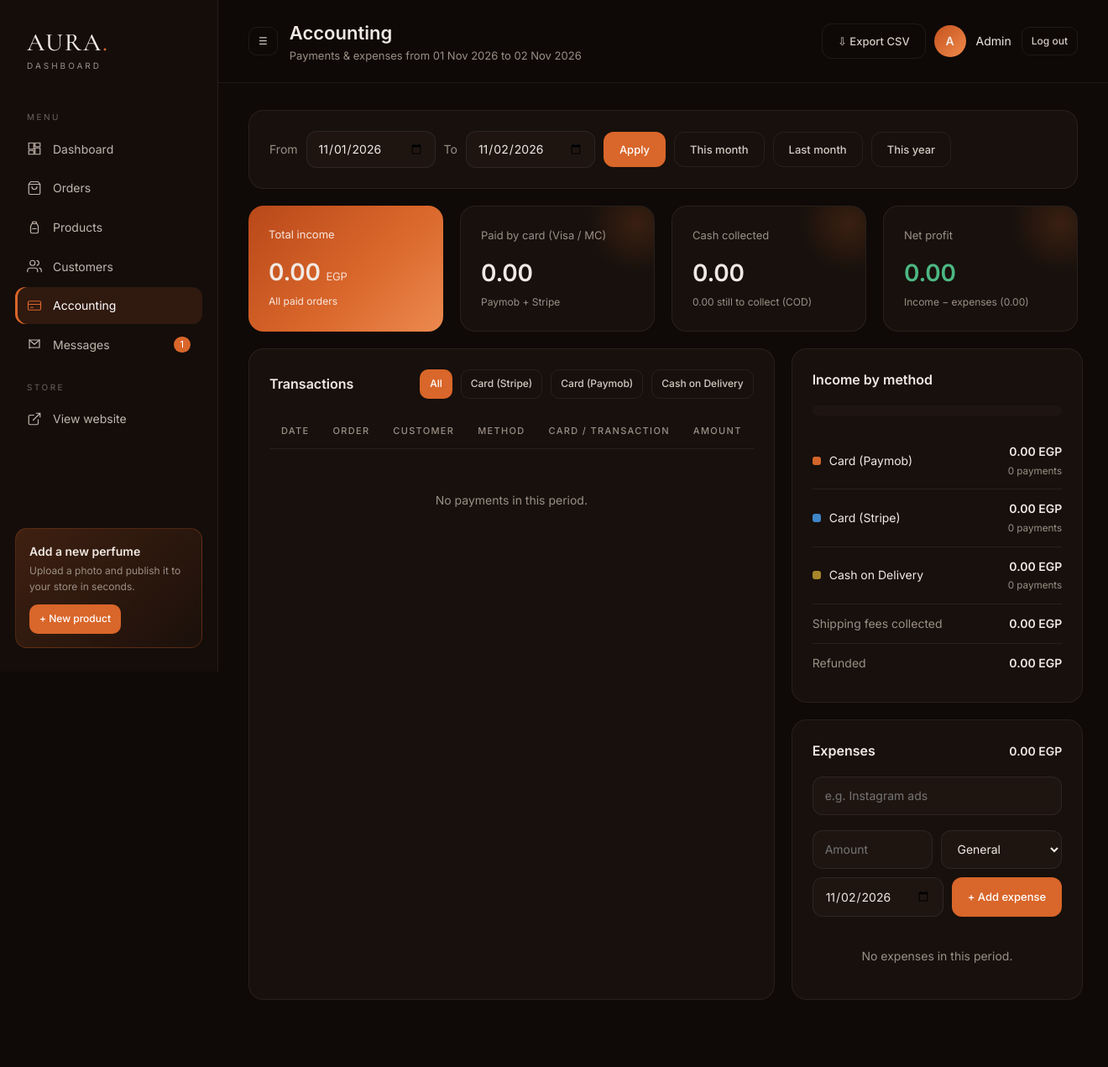
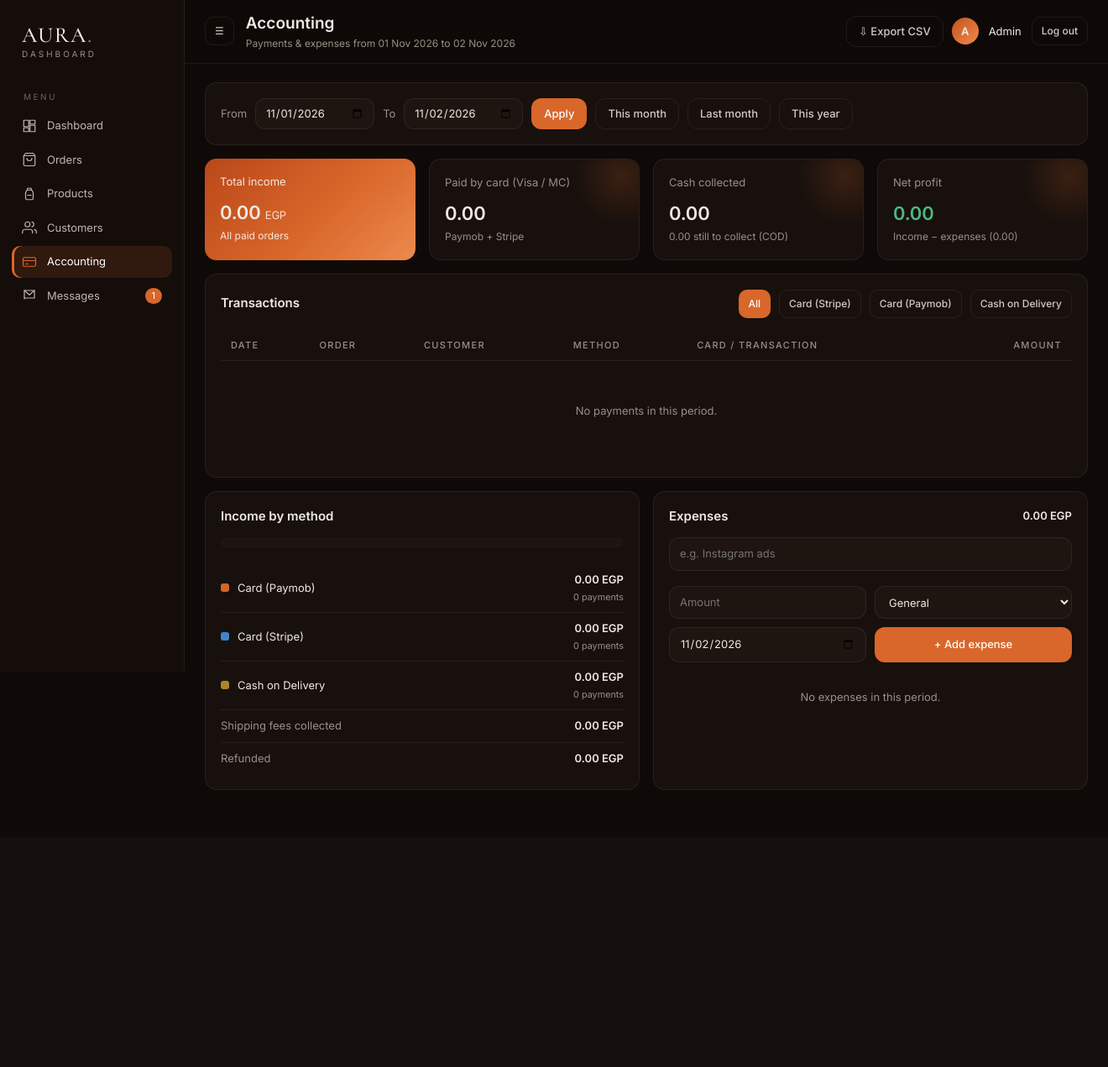
Before and after one commit to shehabramadan701-wq/Perfume-Website, a Laravel app: page /admin/accounting in a window 1320 px wide. Shown: the whole page at 84% size. After the commit the page ends 941 px from the top, so only its background shows below. Run offline with Laravel 12, Linux system fonts and the light colour scheme; a user stored in the database is signed in; data comes from the database, SQL or seed files in the repository.

Commit message:
Fix home page scroll, fit dashboard to smaller screens, fix card total
- Home page no longer stays locked (no scroll) when returning to it after
  the intro was already seen, including via the Back button
- Dashboard: more compact sizes, columns can no longer push the page wider
  than the screen, accounting side panel moves under the table on
  screens below 1500px
- Remove the "View website" link and "Add a new perfume" box from the
  sidebar
- Accounting: "Paid by card" summed by database id instead of payment
  method and always showed 0; add a test for the card/cash split
- Bump asset versions so browsers load the new CSS/JS

Co-Authored-By: Claude Opus 5.5 <noreply@anthropic.com>
Claude-Session: https://claude.ai/code/session_014etfknh8TeG2Ts5qHMc7X8

```diff
--- a/app/Http/Controllers/Admin/AccountingController.php
+++ b/app/Http/Controllers/Admin/AccountingController.php
@@ -26,7 +26,7 @@ class AccountingController extends Controller
 
         $summary = [
             'income' => $income,
-            'card' => (float) $byMethod->only(['stripe', 'paymob'])->sum('total'),
+            'card' => (float) (($byMethod['stripe']->total ?? 0) + ($byMethod['paymob']->total ?? 0)),
             'cash' => (float) ($byMethod['cod']->total ?? 0),
             'shipping' => $shippingIncome,
             'expenses' => $expenseTotal,
--- a/public/css/admin.css
+++ b/public/css/admin.css
@@ -18,7 +18,7 @@
     --radius: 18px;
 }
 * { box-sizing: border-box; margin: 0; padding: 0; }
-body { background: var(--bg); color: var(--text); font-family: 'Inter', system-ui, sans-serif; font-size: 14px; line-height: 1.55; }
+body { background: var(--bg); color: var(--text); font-family: 'Inter', system-ui, sans-serif; font-size: 13px; line-height: 1.5; overflow-x: hidden; }
 a { color: inherit; text-decoration: none; }
 button { font: inherit; cursor: pointer; border: 0; background: none; color: inherit; }
 .serif { font-family: 'Cormorant Garamond', Georgia, serif; }
@@ -26,17 +26,17 @@ button { font: inherit; cursor: pointer; border: 0; background: none; color: inh
 .icon { width: 18px; height: 18px; stroke: currentColor; fill: none; stroke-width: 1.6; stroke-linecap: round; stroke-linejoin: round; flex-shrink: 0; }
 
 /* Layout */
-.app { display: grid; grid-template-columns: 260px 1fr; min-height: 100vh; }
+.app { display: grid; grid-template-columns: 220px minmax(0, 1fr); min-height: 100vh; }
 .sidebar {
-    background: var(--side); border-right: 1px solid var(--line); padding: 28px 18px; position: sticky; top: 0; height: 100vh;
+    background: var(--side); border-right: 1px solid var(--line); padding: 22px 14px; overflow-y: auto; position: sticky; top: 0; height: 100vh;
     display: flex; flex-direction: column;
 }
-.brand { font-family: 'Cormorant Garamond', serif; font-size: 30px; padding: 0 14px 28px; letter-spacing: .06em; }
+.brand { font-family: 'Cormorant Garamond', serif; font-size: 26px; padding: 0 12px 18px; letter-spacing: .06em; }
 .brand span { color: var(--accent); }
 .brand small { display: block; font-family: 'Inter'; font-size: 10px; letter-spacing: .3em; color: var(--muted); margin-top: -4px; }
 .side-label { font-size: 10px; letter-spacing: .25em; text-transform: uppercase; color: #6d625a; padding: 18px 14px 8px; }
 .side-nav a {
-    display: flex; align-items: center; gap: 13px; padding: 11px 14px; border-radius: 12px; color: #c2b6ad; margin-bottom: 3px;
+    display: flex; align-items: center; gap: 12px; padding: 9px 12px; border-radius: 10px; color: #c2b6ad; margin-bottom: 3px;
     transition: background .2s, color .2s;
 }
 .side-nav a:hover { background: rgba(255, 255, 255, .04); color: #fff; }
@@ -48,32 +48,33 @@ button { font: inherit; cursor: pointer; border: 0; background: none; color: inh
 
 .main { min-width: 0; }
 .topbar {
-    display: flex; align-items: center; justify-content: space-between; gap: 20px; padding: 22px 36px;
-    border-bottom: 1px solid var(--line); position: sticky; top: 0; z-index: 10; background: rgba(15, 10, 8, .85); backdrop-filter: blur(12px);
+    display: flex; align-items: center; justify-content: space-between; gap: 14px; padding: 14px 24px;
+    border-bottom: 1px solid var(--line); position: sticky; top: 0; z-index: 10; flex-wrap: wrap; background: rgba(15, 10, 8, .85); backdrop-filter: blur(12px);
 }
-.topbar h1 { font-size: 22px; font-weight: 600; }
-.topbar .sub { color: var(--muted); font-size: 13px; }
+.topbar h1 { font-size: 19px; font-weight: 600; }
+.topbar .sub { color: var(--muted); font-size: 12px; }
 .user-chip { display: flex; align-items: center; gap: 12px; }
-.avatar { width: 38px; height: 38px; border-radius: 50%; background: linear-gradient(135deg, #c4521d, #f08a4b); display: grid; place-items: center; font-weight: 600; }
-.content { padding: 32px 36px 60px; }
+.avatar { width: 32px; height: 32px; border-radius: 50%; background: linear-gradient(135deg, #c4521d, #f08a4b); display: grid; place-items: center; font-weight: 600; }
+.content { padding: 22px 24px 40px; }
 .menu-toggle { display: none; }
 
 /* Cards */
-.card { background: var(--surface); border: 1px solid var(--line); border-radius: var(--radius); padding: 24px; }
-.card-head { display: flex; justify-content: space-between; align-items: center; margin-bottom: 18px; gap: 12px; flex-wrap: wrap; }
-.card-head h3 { font-size: 16px; font-weight: 600; }
-.grid { display: grid; gap: 20px; }
+.card { background: var(--surface); border: 1px solid var(--line); border-radius: 14px; padding: 18px; min-width: 0; }
+.card-head { display: flex; justify-content: space-between; align-items: center; margin-bottom: 14px; gap: 12px; flex-wrap: wrap; }
+.card-head h3 { font-size: 15px; font-weight: 600; }
+.grid { display: grid; gap: 16px; }
+.grid > * { min-width: 0; }
 .g-4 { grid-template-columns: repeat(4, 1fr); }
 .g-3 { grid-template-columns: repeat(3, 1fr); }
 .g-2 { grid-template-columns: 1fr 1fr; }
 .g-main { grid-template-columns: 2fr 1fr; }
-.mb { margin-bottom: 20px; }
+.mb { margin-bottom: 16px; }
 
 .stat { position: relative; overflow: hidden; }
 .stat::after { content: ''; position: absolute; right: -40px; top: -40px; width: 120px; height: 120px; border-radius: 50%; background: radial-gradient(circle, rgba(217, 102, 42, .18), transparent 70%); }
 .stat .top { display: flex; justify-content: space-between; align-items: center; color: var(--muted); font-size: 13px; }
-.stat .ico { width: 40px; height: 40px; border-radius: 12px; display: grid; place-items: center; background: var(--accent-soft); color: var(--accent); }
-.stat .value { font-size: 28px; font-weight: 600; margin: 14px 0 4px; letter-spacing: -.01em; }
+.stat .ico { width: 34px; height: 34px; border-radius: 12px; display: grid; place-items: center; background: var(--accent-soft); color: var(--accent); }
+.stat .value { font-size: 22px; font-weight: 600; margin: 10px 0 2px; letter-spacing: -.01em; }
 .stat .value small { font-size: 13px; color: var(--muted); font-weight: 400; }
 .stat .hint { font-size: 12px; color: var(--muted); }
 .stat.hero-stat { background: linear-gradient(135deg, #b9481a 0%, #d9662a 55%, #ec8a4f 100%); border: 0; }
@@ -84,13 +85,13 @@ button { font: inherit; cursor: pointer; border: 0; background: none; color: inh
 /* Tables */
 .table-wrap { overflow-x: auto; }
 table { width: 100%; border-collapse: collapse; }
-th { text-align: left; font-size: 11px; letter-spacing: .12em; text-transform: uppercase; color: var(--muted); font-weight: 500; padding: 12px 14px; border-bottom: 1px solid var(--line); white-space: nowrap; }
-td { padding: 14px; border-bottom: 1px solid var(--line); vertical-align: middle; }
+th { text-align: left; font-size: 11px; letter-spacing: .12em; text-transform: uppercase; color: var(--muted); font-weight: 500; padding: 10px 12px; border-bottom: 1px solid var(--line); white-space: nowrap; }
+td { padding: 11px 12px; border-bottom: 1px solid var(--line); vertical-align: middle; white-space: nowrap; }
 tbody tr { transition: background .15s; }
 tbody tr:hover { background: rgba(255, 255, 255, .025); }
 tbody tr:last-child td { border-bottom: 0; }
 td strong { white-space: nowrap; }
-.thumb { width: 46px; height: 46px; border-radius: 12px; object-fit: cover; border: 1px solid var(--line); }
+.thumb { width: 40px; height: 40px; border-radius: 12px; object-fit: cover; border: 1px solid var(--line); }
 .cell-main { display: flex; align-items: center; gap: 12px; }
 .cell-main strong { display: block; font-weight: 500; }
 .cell-main small { color: var(--muted); }
@@ -108,7 +109,7 @@ td strong { white-space: nowrap; }
 .card-badge { font-size: 11px; font-weight: 700; letter-spacing: .04em; padding: 3px 7px; border-radius: 5px; background: #fff; color: #1a1f71; text-transform: uppercase; margin-right: 6px; }
 
 /* Buttons & forms */
-.btn { display: inline-flex; align-items: center; gap: 8px; padding: 10px 18px; border-radius: 12px; font-size: 13px; font-weight: 500; transition: .2s; border: 1px solid transparent; white-space: nowrap; }
+.btn { display: inline-flex; align-items: center; gap: 8px; padding: 8px 14px; border-radius: 12px; font-size: 13px; font-weight: 500; transition: .2s; border: 1px solid transparent; white-space: nowrap; }
 .btn-primary { background: var(--accent); color: #fff; }
 .btn-primary:hover { background: #e7753a; }
 .btn-ghost { border-color: var(--line); color: #d6cbc3; }
@@ -117,7 +118,7 @@ td strong { white-space: nowrap; }
 .btn-danger:hover { background: rgba(226, 96, 79, .12); }
 .btn-sm { padding: 7px 11px; font-size: 12px; border-radius: 10px; }
 .input, select, textarea {
-    width: 100%; background: var(--surface-2); border: 1px solid var(--line); border-radius: 12px; padding: 11px 14px;
+    width: 100%; background: var(--surface-2); border: 1px solid var(--line); border-radius: 12px; padding: 9px 12px;
     color: var(--text); font: inherit; outline: none; transition: border-color .2s;
 }
 .input:focus, select:focus, textarea:focus { border-color: var(--accent); }
@@ -126,7 +127,7 @@ label.lbl { display: block; font-size: 12px; color: var(--muted); margin-bottom:
 .field { margin-bottom: 18px; }
 .error { color: var(--bad); font-size: 12px; margin-top: 5px; display: block; }
 .toolbar { display: flex; gap: 10px; flex-wrap: wrap; align-items: center; }
-.toolbar .input, .toolbar select { width: auto; min-width: 150px; padding: 9px 13px; }
+.toolbar .input, .toolbar select { width: auto; min-width: 130px; padding: 7px 11px; }
 .switch { display: flex; align-items: center; gap: 10px; cursor: pointer; padding: 12px 14px; border: 1px solid var(--line); border-radius: 12px; }
 .switch input { accent-color: var(--accent); width: 17px; height: 17px; }
 .upload { border: 1.5px dashed var(--line); border-radius: 16px; padding: 18px; text-align: center; cursor: pointer; transition: border-color .2s; display: block; }
@@ -138,7 +139,7 @@ label.lbl { display: block; font-size: 12px; color: var(--muted); margin-bottom:
 .alert-error { background: rgba(226, 96, 79, .1); border: 1px solid rgba(226, 96, 79, .3); color: #f3a598; }
 
 /* Lists */
-.list-row { display: flex; justify-content: space-between; align-items: center; padding: 12px 0; border-bottom: 1px solid var(--line); gap: 12px; }
+.list-row { display: flex; justify-content: space-between; align-items: center; padding: 9px 0; border-bottom: 1px solid var(--line); gap: 12px; }
 .list-row:last-child { border: 0; }
 .kv { display: grid; grid-template-columns: 140px 1fr; gap: 10px 16px; }
 .kv dt { color: var(--muted); }
@@ -150,7 +151,7 @@ label.lbl { display: block; font-size: 12px; color: var(--muted); margin-bottom:
 .seg-bar span:last-child { border-radius: 0 4px 4px 0; }
 .legend-dot { width: 10px; height: 10px; border-radius: 3px; display: inline-block; margin-right: 10px; }
 
-.chart-box { position: relative; height: 290px; }
+.chart-box { position: relative; height: 240px; }
 .empty-state { text-align: center; padding: 50px 20px; color: var(--muted); }
 
 /* Pagination */
@@ -168,7 +169,13 @@ label.lbl { display: block; font-size: 12px; color: var(--muted); margin-bottom:
 .login-box { display: flex; align-items: center; justify-content: center; padding: 40px; }
 .login-box form { width: min(380px, 100%); }
 
-@media (max-width: 1200px) { .g-4 { grid-template-columns: 1fr 1fr; } .g-main { grid-template-columns: 1fr; } }
+@media (max-width: 1280px) { .g-main { grid-template-columns: 1fr; } }
+/* Accounting: transactions table + side panel; panel moves under the table on smaller screens */
+.g-acc { grid-template-columns: 2fr 1fr; }
+.acc-side { display: grid; gap: 16px; align-content: start; }
+@media (max-width: 1500px) { .g-acc { grid-template-columns: 1fr; } .acc-side { grid-template-columns: 1fr 1fr; } }
+@media (max-width: 900px) { .acc-side { grid-template-columns: 1fr; } }
+@media (max-width: 1100px) { .g-4 { grid-template-columns: 1fr 1fr; } }
 @media (max-width: 900px) {
     .app { grid-template-columns: 1fr; }
     .sidebar { position: fixed; left: 0; z-index: 30; width: 260px; transform: translateX(-100%); transition: transform .3s; }
--- a/public/js/shop.js
+++ b/public/js/shop.js
@@ -173,9 +173,15 @@
     // "Play Atmosphere" button replays the intro
     $$('[data-replay-intro]').forEach(b => b.addEventListener('click', play));
 
+    // Coming back from another page (Back button restores the page from cache)
+    addEventListener('pageshow', e => {
+        if (e.persisted && finished) { document.body.classList.remove('no-scroll'); ready(); }
+    });
+
     if (reduced || sessionStorage.getItem('auraIntroSeen')) {
         intro.classList.add('done');
         finished = true;
+        document.body.classList.remove('no-scroll');
         ready();
     } else {
         play();
--- a/resources/views/admin/accounting/index.blade.php
+++ b/resources/views/admin/accounting/index.blade.php
@@ -26,7 +26,7 @@
     <div class="card stat"><div class="top">Net profit</div><div class="value" style="color: {{ $summary['net'] >= 0 ? 'var(--good)' : 'var(--bad)' }}">{{ number_format($summary['net'], 2) }}</div><div class="hint">Income − expenses ({{ number_format($summary['expenses'], 2) }})</div></div>
 </div>
 
-<div class="grid g-main mb">
+<div class="grid g-acc mb">
     <div class="card">
         <div class="card-head">
             <h3>Transactions</h3>
@@ -61,8 +61,8 @@
         {{ $transactions->links() }}
     </div>
 
-    <div>
-        <div class="card mb">
+    <div class="acc-side">
+        <div class="card">
             <div class="card-head"><h3>Income by method</h3></div>
             @php $sum = max(1, $byMethod->sum('total')); @endphp
             <div class="seg-bar" role="img" aria-label="Share of income by payment method">
--- a/resources/views/admin/login.blade.php
+++ b/resources/views/admin/login.blade.php
@@ -5,7 +5,7 @@
     <meta name="viewport" content="width=device-width, initial-scale=1">
     <title>Login — {{ config('shop.name') }} Admin</title>
     <link href="https://fonts.googleapis.com/css2?family=Cormorant+Garamond:wght@500;600&family=Inter:wght@400;500;600&display=swap" rel="stylesheet">
-    <link rel="stylesheet" href="{{ asset('css/admin.css') }}?v=1">
+    <link rel="stylesheet" href="{{ asset('css/admin.css') }}?v=3">
 </head>
 <body>
 <div class="login-page">
--- a/resources/views/layouts/admin.blade.php
+++ b/resources/views/layouts/admin.blade.php
@@ -18,7 +18,7 @@
     <title>@yield('title', 'Dashboard') — {{ config('shop.name') }} Admin</title>
     <link rel="icon" href="{{ asset('images/perfume-1.webp') }}">
     <link href="https://fonts.googleapis.com/css2?family=Cormorant+Garamond:wght@500;600&family=Inter:wght@400;500;600&display=swap" rel="stylesheet">
-    <link rel="stylesheet" href="{{ asset('css/admin.css') }}?v=1">
+    <link rel="stylesheet" href="{{ asset('css/admin.css') }}?v=3">
 </head>
 <body>
 <div class="app">
@@ -35,16 +35,6 @@
             @endforeach
         </nav>
 
-        <div class="side-label">Store</div>
-        <nav class="side-nav">
-            <a href="{{ route('home') }}" target="_blank"><svg class="icon" viewBox="0 0 24 24"><path d="M18 13v6a2 2 0 0 1-2 2H5a2 2 0 0 1-2-2V8a2 2 0 0 1 2-2h6M15 3h6v6M10 14 21 3"/></svg> View website</a>
-        </nav>
-
-        <div class="side-foot">
-            <strong>Add a new perfume</strong>
-            <p>Upload a photo and publish it to your store in seconds.</p>
-            <a href="{{ route('admin.products.create') }}" class="btn btn-primary btn-sm">+ New product</a>
-        </div>
     </aside>
 
     <div class="main">
--- a/resources/views/layouts/shop.blade.php
+++ b/resources/views/layouts/shop.blade.php
@@ -124,6 +124,6 @@
     </a>
 @endif
 
-<script src="{{ asset('js/shop.js') }}?v=1"></script>
+<script src="{{ asset('js/shop.js') }}?v=2"></script>
 </body>
 </html>
--- a/resources/views/shop/home.blade.php
+++ b/resources/views/shop/home.blade.php
@@ -1,6 +1,4 @@
 @extends('layouts.shop')
-
-@section('body-class', 'no-scroll')
 
 {{-- ============ INTRO: the perfume falls from the sky ============ --}}
 @section('intro')
```
Also changed, not shown: tests/Feature/ShopTest.php (+19 -0 lines).
